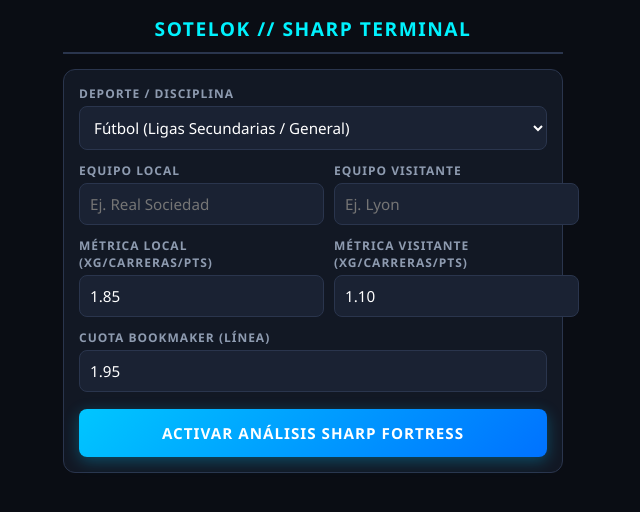
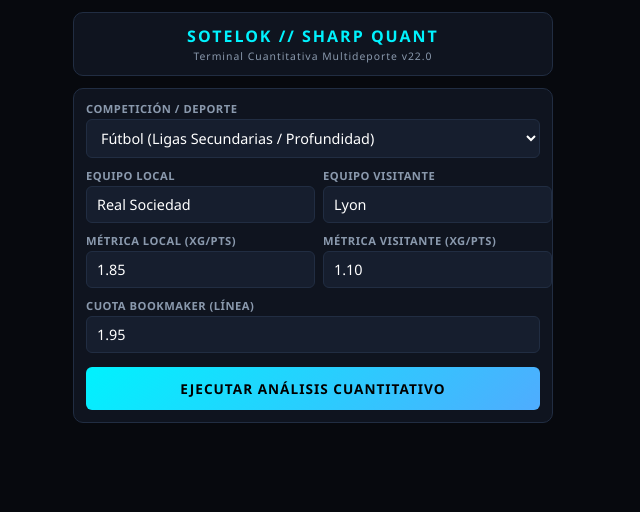
Before and after one commit to sotelok-quant/Sotelok-quant, a Flask app: page / in a window 1280 px wide. Shown: the top 512 px of the page, without its empty margins (327-967 px from the left). Run offline with Flask 3, Linux system fonts and the light colour scheme.

Commit message:
Update index.html

```diff
--- a/templates/index.html
+++ b/templates/index.html
@@ -3,18 +3,18 @@
 <head>
     <meta charset="UTF-8">
     <meta name="viewport" content="width=device-width, initial-scale=1.0">
-    <title>SOTELOK // SHARP TERMINAL</title>
+    <title>SOTELOK // SHARP QUANT TERMINAL</title>
     <style>
         :root {
-            --bg-dark: #0a0d14;
-            --panel-bg: #121824;
-            --card-bg: #1a2233;
+            --bg-deep: #07090e;
+            --panel-bg: #0f141f;
+            --card-bg: #161e2e;
             --accent-cyan: #00f2fe;
             --accent-green: #00ff87;
-            --accent-purple: #9d4edd;
+            --accent-gold: #ffb703;
             --text-main: #ffffff;
-            --text-muted: #8e9bb0;
-            --border-color: #2a354d;
+            --text-muted: #8a99ad;
+            --border-color: #212d42;
         }
 
         * {
@@ -25,63 +25,81 @@
         }
 
         body {
-            background-color: var(--bg-dark);
+            background-color: var(--bg-deep);
             color: var(--text-main);
-            padding: 15px;
+            padding: 12px;
             display: flex;
             justify-content: center;
         }
 
-        .terminal-container {
+        .terminal-wrapper {
             width: 100%;
-            max-width: 500px;
-            display: flex;
-            flex-direction: column;
-            gap: 15px;
-        }
-
-        .header-title {
-            text-align: center;
-            font-weight: 900;
-            letter-spacing: 1.5px;
-            color: var(--accent-cyan);
-            font-size: 1.2rem;
-            border-bottom: 2px solid var(--border-color);
-            padding-bottom: 10px;
-            text-transform: uppercase;
-        }
-
-        .form-panel {
-            background: var(--panel-bg);
-            border: 1px solid var(--border-color);
-            border-radius: 12px;
-            padding: 15px;
+            max-width: 480px;
             display: flex;
             flex-direction: column;
             gap: 12px;
         }
 
+        .terminal-header {
+            background: var(--panel-bg);
+            border: 1px solid var(--border-color);
+            border-radius: 10px;
+            padding: 12px;
+            text-align: center;
+        }
+
+        .terminal-title {
+            font-size: 1rem;
+            font-weight: 900;
+            letter-spacing: 2px;
+            color: var(--accent-cyan);
+            text-transform: uppercase;
+        }
+
+        .terminal-subtitle {
+            font-size: 0.65rem;
+            color: var(--text-muted);
+            letter-spacing: 1px;
+            margin-top: 2px;
+        }
+
+        .control-panel {
+            background: var(--panel-bg);
+            border: 1px solid var(--border-color);
+            border-radius: 10px;
+            padding: 12px;
+            display: flex;
+            flex-direction: column;
+            gap: 10px;
+        }
+
+        .input-row {
+            display: grid;
+            grid-template-columns: 1fr 1fr;
+            gap: 8px;
+        }
+
         .input-group {
             display: flex;
             flex-direction: column;
-            gap: 4px;
+            gap: 3px;
         }
 
         label {
-            font-size: 0.75rem;
+            font-size: 0.7rem;
             color: var(--text-muted);
             text-transform: uppercase;
-            letter-spacing: 1px;
             font-weight: 700;
+            letter-spacing: 0.5px;
         }
 
         select, input {
             background: var(--card-bg);
             border: 1px solid var(--border-color);
             color: #fff;
-            padding: 10px;
-            border-radius: 8px;
-            font-size: 0.95rem;
+            padding: 8px 10px;
+            border-radius: 6px;
+            font-size: 0.9rem;
             outline: none;
         }
 
@@ -89,182 +107,195 @@
             border-color: var(--accent-cyan);
         }
 
-        .grid-2 {
-            display: grid;
-            grid-template-columns: 1fr 1fr;
+        .btn-execute {
+            background: linear-gradient(135deg, #00f2fe 0%, #4facfe 100%);
+            color: #000;
+            border: none;
+            padding: 12px;
+            border-radius: 6px;
+            font-weight: 900;
+            font-size: 0.85rem;
+            letter-spacing: 1px;
+            cursor: pointer;
+            text-transform: uppercase;
+            margin-top: 4px;
+        }
+
+        .btn-execute:active {
+            transform: scale(0.98);
+        }
+
+        /* RESULTADOS VIVOS ESTILO FLASH/FOOTY */
+        .results-section {
+            display: none;
+            flex-direction: column;
             gap: 10px;
         }
 
-        .btn-analyze {
-            background: linear-gradient(135deg, #00c6ff 0%, #0072ff 100%);
-            color: white;
-            border: none;
-            padding: 14px;
-            border-radius: 8px;
-            font-weight: 800;
-            font-size: 0.95rem;
-            letter-spacing: 1px;
-            cursor: pointer;
-            text-transform: uppercase;
-            box-shadow: 0 4px 15px rgba(0, 198, 255, 0.3);
-            margin-top: 5px;
-        }
-
-        .btn-analyze:active {
-            transform: scale(0.98);
-        }
-
-        /* RESULTADOS Y PESTAÑAS estilo Flashscore */
-        .results-panel {
-            display: none;
+        .match-card {
             background: var(--panel-bg);
             border: 1px solid var(--border-color);
-            border-radius: 12px;
-            padding: 15px;
-            flex-direction: column;
-            gap: 15px;
-        }
-
-        .match-header {
-            text-align: center;
-            font-size: 1.1rem;
-            font-weight: 800;
-            color: var(--accent-green);
-        }
-
-        .prob-bar-container {
-            background: var(--card-bg);
-            border-radius: 8px;
+            border-radius: 10px;
             padding: 12px;
-            display: flex;
-            justify-content: space-around;
             text-align: center;
         }
 
-        .prob-item {
-            display: flex;
-            flex-direction: column;
-            gap: 2px;
+        .match-teams {
+            font-size: 1.05rem;
+            font-weight: 800;
+            color: var(--accent-green);
+            margin-bottom: 8px;
+        }
+
+        .prob-row {
+            display: grid;
+            grid-template-columns: 1fr 1fr 1fr;
+            background: var(--card-bg);
+            border-radius: 6px;
+            padding: 8px;
+            text-align: center;
+        }
+
+        .prob-box span {
+            display: block;
         }
 
         .prob-val {
-            font-size: 1.1rem;
-            font-weight: 800;
+            font-size: 1rem;
+            font-weight: 900;
             color: var(--accent-cyan);
         }
 
         .prob-lbl {
-            font-size: 0.65rem;
+            font-size: 0.6rem;
             color: var(--text-muted);
             text-transform: uppercase;
+            margin-top: 2px;
         }
 
-        /* NAVEGACIÓN POR PESTAÑAS */
-        .tab-nav {
+        /* PESTAÑAS INTERACTIVAS VIVAS */
+        .tabs-bar {
             display: flex;
-            gap: 5px;
-            border-bottom: 1px solid var(--border-color);
-            padding-bottom: 5px;
-            overflow-x: auto;
+            background: var(--panel-bg);
+            border: 1px solid var(--border-color);
+            border-radius: 8px;
+            overflow: hidden;
         }
 
-        .tab-btn {
+        .tab-item {
+            flex: 1;
             background: transparent;
             border: none;
             color: var(--text-muted);
-            padding: 6px 12px;
-            font-size: 0.75rem;
-            font-weight: 700;
+            padding: 8px 4px;
+            font-size: 0.65rem;
+            font-weight: 800;
             cursor: pointer;
-            border-radius: 6px;
-            white-space: nowrap;
+            text-transform: uppercase;
+            text-align: center;
+            border-bottom: 2px solid transparent;
         }
 
-        .tab-btn.active {
+        .tab-item.active {
+            color: var(--accent-cyan);
             background: var(--card-bg);
-            color: var(--accent-cyan);
-            border-bottom: 2px solid var(--accent-cyan);
+            border-bottom-color: var(--accent-cyan);
         }
 
-        /* TARJETAS DE ESCENARIOS */
-        .scenario-box {
-            background: var(--card-bg);
-            border-left: 4px solid var(--accent-cyan);
+        /* CONTENIDO DE LAS PESTAÑAS */
+        .tab-content {
+            display: none;
+            flex-direction: column;
+            gap: 8px;
+        }
+
+        .tab-content.active {
+            display: flex;
+        }
+
+        .insight-card {
+            background: var(--panel-bg);
+            border: 1px solid var(--border-color);
+            border-left: 3px solid var(--accent-cyan);
             border-radius: 8px;
-            padding: 12px;
+            padding: 10px;
             display: flex;
             flex-direction: column;
-            gap: 6px;
+            gap: 4px;
         }
 
-        .scenario-box.alt {
+        .insight-card.alt {
             border-left-color: var(--accent-green);
         }
 
-        .scenario-tag {
-            font-size: 0.7rem;
+        .insight-tag {
+            font-size: 0.65rem;
             font-weight: 800;
             color: var(--accent-cyan);
             letter-spacing: 0.5px;
         }
 
-        .scenario-box.alt .scenario-tag {
+        .insight-card.alt .insight-tag {
             color: var(--accent-green);
         }
 
-        .scenario-heading {
-            font-size: 0.95rem;
+        .insight-title {
+            font-size: 0.85rem;
             font-weight: 700;
         }
 
-        .scenario-desc {
-            font-size: 0.82rem;
+        .insight-desc {
+            font-size: 0.78rem;
             color: var(--text-muted);
-            line-height: 1.4;
+            line-height: 1.35;
         }
 
-        .loading-text {
+        .status-loading {
             display: none;
             text-align: center;
-            font-size: 0.8rem;
+            font-size: 0.75rem;
             color: var(--accent-cyan);
             letter-spacing: 1px;
+            padding: 6px;
         }
     </style>
 </head>
 <body>
 
-<div class="terminal-container">
-    <div class="header-title">SOTELOK // SHARP TERMINAL</div>
+<div class="terminal-wrapper">
+    <div class="terminal-header">
+        <div class="terminal-title">SOTELOK // SHARP QUANT</div>
+        <div class="terminal-subtitle">Terminal Cuantitativa Multideporte v22.0</div>
+    </div>
 
-    <div class="form-panel">
+    <div class="control-panel">
         <div class="input-group">
-            <label for="deporte">Deporte / Disciplina</label>
+            <label for="deporte">Competición / Deporte</label>
             <select id="deporte">
-                <option value="futbol_secundaria">Fútbol (Ligas Secundarias / General)</option>
-                <option value="beisbol_mlb">Béisbol (MLB / Ligas)</option>
-                <option value="baloncesto_nba">Baloncesto (NBA / Ligas)</option>
+                <option value="futbol_secundaria">Fútbol (Ligas Secundarias / Profundidad)</option>
+                <option value="beisbol_mlb">Béisbol (MLB / Ligas y Carreras)</option>
+                <option value="baloncesto_nba">Baloncesto (NBA / Puntos y Cuartos)</option>
             </select>
         </div>
 
-        <div class="grid-2">
+        <div class="input-row">
             <div class="input-group">
                 <label for="local">Equipo Local</label>
-                <input type="text" id="local" placeholder="Ej. Real Sociedad">
+                <input type="text" id="local" value="Real Sociedad" placeholder="Local">
             </div>
             <div class="input-group">
                 <label for="visitante">Equipo Visitante</label>
-                <input type="text" id="visitante" placeholder="Ej. Lyon">
+                <input type="text" id="visitante" value="Lyon" placeholder="Visitante">
             </div>
         </div>
 
-        <div class="grid-2">
+        <div class="input-row">
             <div class="input-group">
-                <label for="xg_local">Métrica Local (xG/Carreras/Pts)</label>
+                <label for="xg_local">Métrica Local (xG/Pts)</label>
                 <input type="number" step="0.01" id="xg_local" value="1.85">
             </div>
             <div class="input-group">
-                <label for="xg_visitante">Métrica Visitante (xG/Carreras/Pts)</label>
+                <label for="xg_visitante">Métrica Visitante (xG/Pts)</label>
                 <input type="number" step="0.01" id="xg_visitante" value="1.10">
             </div>
         </div>
@@ -274,106 +305,146 @@
             <input type="number" step="0.01" id="cuota" value="1.95">
         </div>
 
-        <button class="btn-analyze" onclick="procesarAnalisis()">Activar Análisis Sharp Fortress</button>
-        <div class="loading-text" id="loading">EJECUTANDO MODELO ESTOCÁSTICO Y CONSULTA BD...</div>
+        <button class="btn-execute" onclick="ejecutarTerminalSharp()">Ejecutar Análisis Cuantitativo</button>
+        <div class="status-loading" id="loading-bar">CRUZANDO DATOS DE BD Y MODELOS ESTOCÁSTICOS...</div>
     </div>
 
-    <!-- RESULTADOS DINÁMICOS -->
-    <div class="results-panel" id="results-panel">
-        <div class="match-header" id="match-title">Partido vs Partido</div>
-
-        <div class="prob-bar-container" id="prob-container">
-            <div class="prob-item">
-                <span class="prob-lbl">PROB. LOCAL</span>
-                <span class="prob-val" id="prob-local">0%</span>
-            </div>
-            <div class="prob-item" id="draw-item">
-                <span class="prob-lbl">EMPATE</span>
-                <span class="prob-val" id="prob-draw">0%</span>
-            </div>
-            <div class="prob-item">
-                <span class="prob-lbl">PROB. VISITANTE</span>
-                <span class="prob-val" id="prob-away">0%</span>
+    <!-- SECCIÓN DE RESULTADOS DINÁMICOS -->
+    <div class="results-section" id="results-section">
+        <div class="match-card">
+            <div class="match-teams" id="lbl-match">Equipo A vs Equipo B</div>
+            <div class="prob-row">
+                <div class="prob-box">
+                    <span class="prob-val" id="val-local">0%</span>
+                    <span class="prob-lbl">Local</span>
+                </div>
+                <div class="prob-box" id="box-draw">
+                    <span class="prob-val" id="val-draw">0%</span>
+                    <span class="prob-lbl">Empate</span>
+                </div>
+                <div class="prob-box">
+                    <span class="prob-val" id="val-away">0%</span>
+                    <span class="prob-lbl">Visitante</span>
+                </div>
             </div>
         </div>
 
-        <!-- NAVEGACIÓN ESTILO FLASHSCORE -->
-        <div class="tab-nav">
-            <button class="tab-btn active">ANALISIS SHARP</button>
-            <button class="tab-btn">GOLES / TOTALES</button>
-            <button class="tab-btn">CÓRNERS / CUARTOS</button>
-            <button class="tab-btn">TARJETAS / LÍNEAS</button>
+        <!-- BARRA DE PESTAÑAS FUNCIONALES -->
+        <div class="tabs-bar">
+            <button class="tab-item active" onclick="cambiarPestana(0)">Resumen IA</button>
+            <button class="tab-item" onclick="cambiarPestana(1)">Goles / Totales</button>
+            <button class="tab-item" onclick="cambiarPestana(2)">Córners / Líneas</button>
+            <button class="tab-item" onclick="cambiarPestana(3)">Tarjetas / DNB</button>
         </div>
 
-        <div id="escenarios-container" style="display: flex; flex-direction: column; gap: 10px;">
-            <!-- Escenarios inyectados vía JS -->
+        <!-- CONTENIDO PESTAÑA 0: RESUMEN IA -->
+        <div class="tab-content active" id="tab-0">
+            <div class="insight-card" id="card-scen-0">
+                <div class="insight-tag" id="tag-0">VALOR ESPERADO // EV+</div>
+                <div class="insight-title" id="title-0">Procesando modelo estocástico...</div>
+                <div class="insight-desc" id="desc-0">Esperando ejecución de datos...</div>
+            </div>
+            <div class="insight-card alt" id="card-scen-1">
+                <div class="insight-tag" id="tag-1">COBERTURA // VARIANZA</div>
+                <div class="insight-title" id="title-1">Evaluando líneas secundarias...</div>
+                <div class="insight-desc" id="desc-1">Esperando ejecución de datos...</div>
+            </div>
+        </div>
+
+        <!-- CONTENIDO PESTAÑA 1: GOLES -->
+        <div class="tab-content" id="tab-1">
+            <div class="insight-card">
+                <div class="insight-tag">MERCADO DE GOLES (OVER/UNDER)</div>
+                <div class="insight-title">Tendencia de Intercambio Ofensivo</div>
+                <div class="insight-desc" id="goles-desc">Cálculo de xG cruzado en curso...</div>
+            </div>
+        </div>
+
+        <!-- CONTENIDO PESTAÑA 2: CÓRNERS -->
+        <div class="tab-content" id="tab-2">
+            <div class="insight-card">
+                <div class="insight-tag">BALÓN PARADO / PRESIÓN DE BANDAS</div>
+                <div class="insight-title">Proyección de Córners Totales</div>
+                <div class="insight-desc" id="corners-desc">Analizando volumen de ataques laterales...</div>
+            </div>
+        </div>
+
+        <!-- CONTENIDO PESTAÑA 3: TARJETAS / DNB -->
+        <div class="tab-content" id="tab-3">
+            <div class="insight-card">
+                <div class="insight-tag">DISCIPLINAR Y APUESTA SIN EMPATE</div>
+                <div class="insight-title">Fricción y Cobertura DNB</div>
+                <div class="insight-desc" id="tarjetas-desc">Analizando intensidad de marcaje...</div>
+            </div>
         </div>
     </div>
 </div>
 
 <script>
-    function procesarAnalisis() {
-        const deporteSelect = document.getElementById('deporte').value;
-        const localVal = document.getElementById('local').value || "Equipo Local";
-        const visitanteVal = document.getElementById('visitante').value || "Equipo Visitante";
-        const xgLocalVal = document.getElementById('xg_local').value;
-        const xgVisitanteVal = document.getElementById('xg_visitante').value;
-        const cuotaVal = document.getElementById('cuota').value;
+    function cambiarPestana(index) {
+        document.querySelectorAll('.tab-item').forEach((btn, idx) => {
+            btn.classList.toggle('active', idx === index);
+        });
+        document.querySelectorAll('.tab-content').forEach((content, idx) => {
+            content.classList.toggle('active', idx === index);
+        });
+    }
 
-        document.getElementById('loading').style.display = 'block';
-        document.getElementById('results-panel').style.display = 'none';
+    function ejecutarTerminalSharp() {
+        const deporte = document.getElementById('deporte').value;
+        const local = document.getElementById('local').value || "Local";
+        const visitante = document.getElementById('visitante').value || "Visitante";
+        const xg_local = document.getElementById('xg_local').value;
+        const xg_visitante = document.getElementById('xg_visitante').value;
+        const cuota = document.getElementById('cuota').value;
+
+        document.getElementById('loading-bar').style.display = 'block';
+        document.getElementById('results-section').style.display = 'none';
 
         fetch('/analizar_sharp', {
             method: 'POST',
             headers: { 'Content-Type': 'application/json' },
-            body: JSON.stringify({
-                deporte: deporteSelect,
-                local: localVal,
-                visitante: visitanteVal,
-                xG_local: xgLocalVal,
-                xG_visitante: xgVisitanteVal,
-                cuota: cuotaVal
-            })
+            body: JSON.stringify({ deporte, local, visitante, xG_local: xg_local, xG_visitante: xg_visitante, cuota })
         })
-        .then(response => response.json())
+        .then(res => res.json())
         .then(data => {
-            document.getElementById('loading').style.display = 'none';
+            document.getElementById('loading-bar').style.display = 'none';
+            if (data.status === 'success') {
+                document.getElementById('results-section').style.display = 'flex';
+                document.getElementById('lbl-match').innerText = data.partido;
 
-            if (data.status === 'success') {
-                document.getElementById('results-panel').style.display = 'flex';
-                document.getElementById('match-title').innerText = data.partido;
+                document.getElementById('val-local').innerText = data.probabilidades.local + '%';
+                document.getElementById('val-draw').innerText = data.probabilidades.empate + '%';
+                document.getElementById('val-away').innerText = data.probabilidades.visitante + '%';
 
-                document.getElementById('prob-local').innerText = data.probabilidades.local + '%';
-                document.getElementById('prob-draw').innerText = data.probabilidades.empate + '%';
-                document.getElementById('prob-away').innerText = data.probabilidades.visitante + '%';
-
-                // Ocultar fila de empate si es Baloncesto
-                if (deporteSelect.includes('basket') || deporteSelect.includes('nba')) {
-                    document.getElementById('draw-item').style.display = 'none';
+                if (deporte.includes('basket')) {
+                    document.getElementById('box-draw').style.display = 'none';
                 } else {
-                    document.getElementById('draw-item').style.display = 'flex';
+                    document.getElementById('box-draw').style.display = 'block';
                 }
 
-                let htmlEscenarios = '';
-                data.escenarios_estrategicos.forEach((esc, index) => {
-                    const altClass = index > 0 ? 'alt' : '';
-                    htmlEscenarios += `
-                        <div class="scenario-box ${altClass}">
-                            <div class="scenario-tag">${esc.rango}</div>
-                            <div class="scenario-heading">${esc.titulo}</div>
-                            <div class="scenario-desc">${esc.analisis}</div>
-                        </div>
-                    `;
-                });
+                // Inyectar escenarios en pestañas
+                if (data.escenarios_estrategicos && data.escenarios_estrategicos.length >= 2) {
+                    document.getElementById('tag-0').innerText = data.escenarios_estrategicos[0].rango;
+                    document.getElementById('title-0').innerText = data.escenarios_estrategicos[0].titulo;
+                    document.getElementById('desc-0').innerText = data.escenarios_estrategicos[0].analisis;
 
-                document.getElementById('escenarios-container').innerHTML = htmlEscenarios;
+                    document.getElementById('tag-1').innerText = data.escenarios_estrategicos[1].rango;
+                    document.getElementById('title-1').innerText = data.escenarios_estrategicos[1].titulo;
+                    document.getElementById('desc-1').innerText = data.escenarios_estrategicos[1].analisis;
+
+                    // Dinámica para pestañas especializadas
+                    document.getElementById('goles-desc').innerText = `Proyección basada en métricas de ${local} y ${visitante}. Umbral óptimo de valor esperado para mercados de altas y BTTS.`;
+                    document.getElementById('corners-desc').innerText = `Análisis de presión ofensiva por bandas para ${data.partido}. Tendencia estimada superior a líneas secundarias estándar.`;
+                    document.getElementById('tarjetas-desc').innerText = `Coeficiente de fricción táctica. Opciones de Doble Oportunidad y Apuesta sin Empate (DNB) validadas por el motor estocástico.`;
+                }
             } else {
-                alert("Error en el motor: " + data.message);
+                alert("Error: " + data.message);
             }
         })
-        .catch(error => {
-            document.getElementById('loading').style.display = 'none';
-            alert("Error de conexión con la terminal: " + error);
+        .catch(err => {
+            document.getElementById('loading-bar').style.display = 'none';
+            alert("Error de conexión: " + err);
         });
     }
 </script>
```
